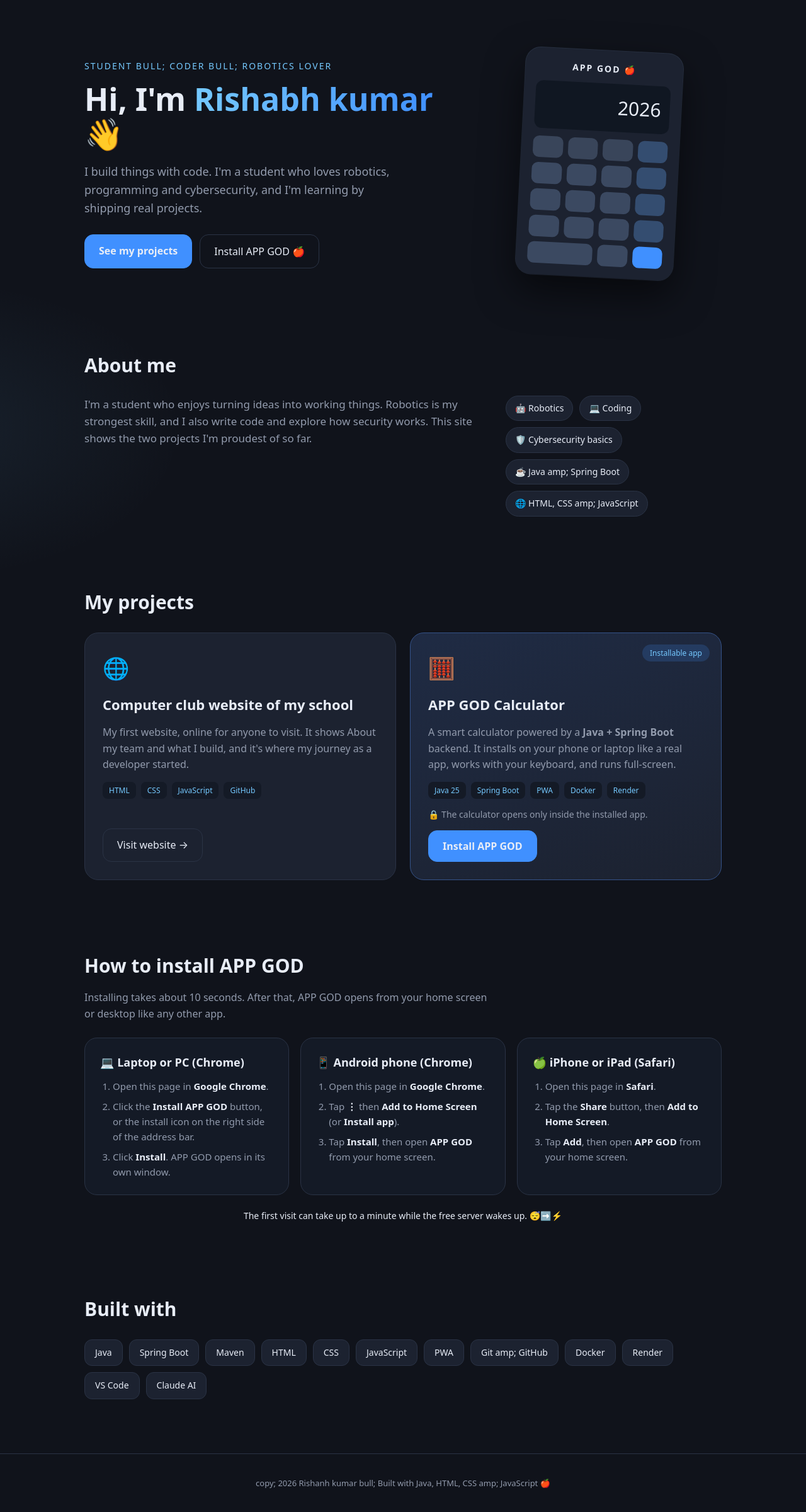
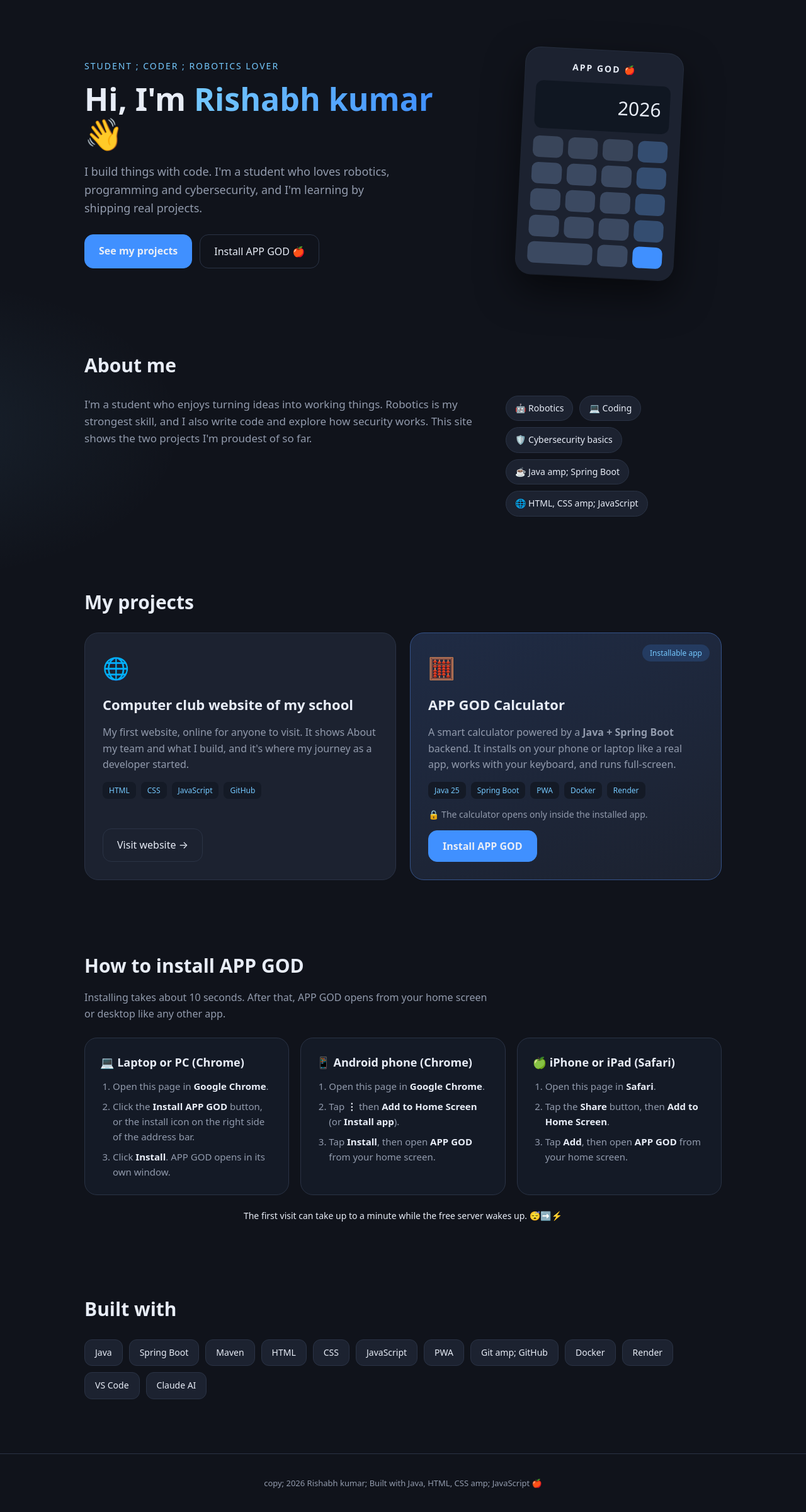
Before and after one commit to renuyadavdob1991-lab/AppGod, a Spring Boot app: page / in a window 1280 px wide. Shown: the part 55-2455 px from the top of the page at 63% size. Run offline with Spring Boot 4, Linux system fonts and the light colour scheme.

Commit message:
fucking silly mistake

```diff
--- a/appgod/appgod/src/main/resources/static/index.html
+++ b/appgod/appgod/src/main/resources/static/index.html
@@ -31,7 +31,7 @@
     <!-- HERO -->
     <section class="hero">
         <div class="hero-text">
-            <p class="eyebrow">Student bull; Coder bull; Robotics lover</p>
+            <p class="eyebrow">Student ; Coder ; Robotics lover</p>
             <h1>Hi, I'm <span class="grad">Rishabh kumar</span> 👋</h1>
             <p class="lead">I build things with code. I'm a student who loves robotics, programming and cybersecurity, and I'm learning by shipping real projects.</p>
             <div class="actions">
@@ -144,7 +144,7 @@
 </main>
 
 <footer class="foot">
-    <p>copy; 2026 Rishanh kumar bull; Built with Java, HTML, CSS amp; JavaScript 🍎</p>
+    <p>copy; 2026 Rishabh kumar; Built with Java, HTML, CSS amp; JavaScript 🍎</p>
 </footer>
 
 <script src="site.js"></script>
```
